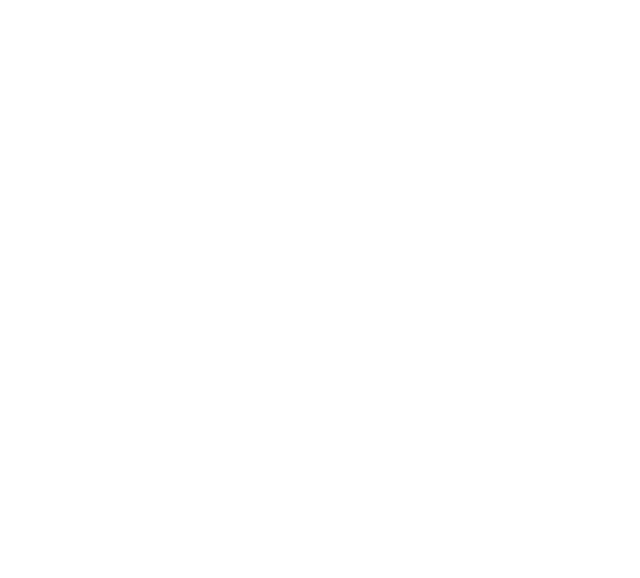
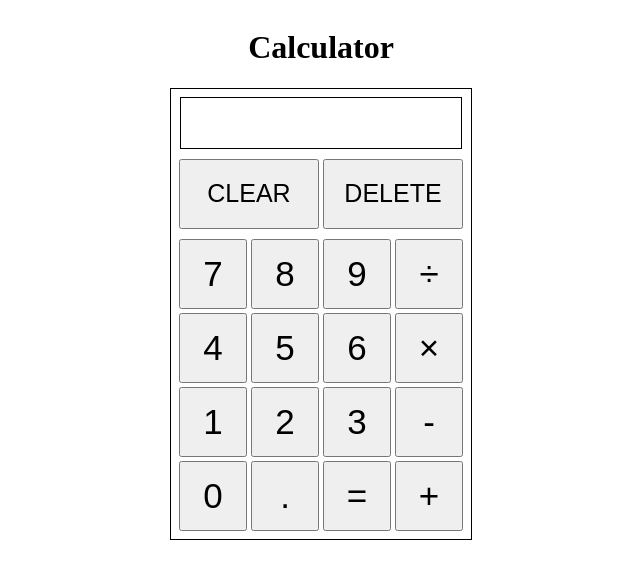
Before and after one commit to kane9028/calculator, a plain HTML site: page index.html in a window 1280 px wide. Shown: the whole page, without its empty margins (319-959 px from the left). Drawn offline with Linux system fonts and the light colour scheme.

Commit message:
Edit index and style to create calculator panel

```diff
--- a/index.html
+++ b/index.html
@@ -5,12 +5,35 @@
   <meta http-equiv="X-UA-Compatible" content="IE=edge">
   <meta name="viewport" content="width=device-width, initial-scale=1.0">
   <link rel="stylesheet" href="style.css">
-  <script src="script.js"></script>
+  <script src="script.js" defer></script>
   <title>Calculator</title>
 </head>
 <body>
-
-
-
+  <h1>Calculator</h1>
+  <div class="panel">
+    <div class="screen"></div>
+    <div class="clearDelete">
+      <button class="clear">CLEAR</button>
+      <button class="delete">DELETE</button>
+    </div>
+    <div class="numberOperator">
+      <button class="seven">7</button>
+      <button class="eight">8</button>
+      <button class="nine">9</button>
+      <button class="division">÷</button>
+      <button class="four">4</button>
+      <button class="five">5</button>
+      <button class="six">6</button>
+      <button class="multiplication">×</button>
+      <button class="one">1</button>
+      <button class="two">2</button>
+      <button class="three">3</button>
+      <button class="subtraction">-</button>
+      <button class="zero">0</button>
+      <button class="dot">.</button>
+      <button class="equal">=</button>
+      <button class="plus">+</button>
+    </div>
+  </div>
 </body>
 </html>
--- a/style.css
+++ b/style.css
@@ -0,0 +1,40 @@
+body {
+  display: flex;
+  flex-direction: column;
+  align-items: center;
+}
+
+.panel {
+  height: 450px;
+  width: 300px;
+  display: flex;
+  flex-direction: column;
+  justify-content: center;
+  align-items: center;
+  border: 1px solid black;
+  gap: 10px;
+}
+
+.screen {
+  height: 50px;
+  width: 280px;
+  border: 1px solid black;
+}
+
+.clear,.delete {
+  width: 140px;
+  height: 70px;
+  font-size: 25px;
+}
+
+.numberOperator {
+  display: grid;
+  grid-template-columns: repeat(4, 1fr);
+  gap: 4px;
+}
+
+.numberOperator button {
+  width: 68px;
+  height: 70px;
+  font-size: 35px;
+}
```
